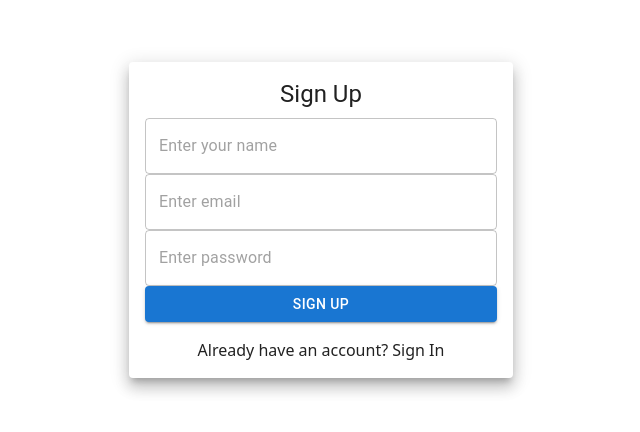
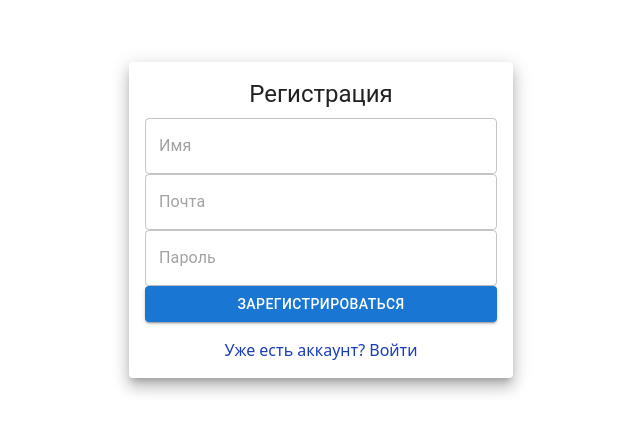
Before and after one commit to qwerty2265/ts-r_next-booking, a Next.js app: page /auth/register in a window 1280 px wide. Shown: the part 180-612 px from the top of the page, without its empty margins (319-959 px from the left). Built offline with nearby package versions, Linux system fonts and the light colour scheme; what @mui/material-nextjs would draw is missing.

Commit message:
feat(register): localize registration form text to Russian

```diff
--- a/src/features/register/RegisterForm.tsx
+++ b/src/features/register/RegisterForm.tsx
@@ -55,7 +55,7 @@ export default function RegisterForm() {
   return (
     <Paper elevation={10} className="w-96 p-4">
       <Typography component="h1" variant="h5" className="text-center">
-        Sign Up
+        Регистрация
       </Typography>
 
       {error && (
@@ -66,7 +66,7 @@ export default function RegisterForm() {
 
       <Box component="form" onSubmit={handleSubmit} noValidate className="mt-2">
         <TextField
-          placeholder="Enter your name"
+          placeholder="Имя"
           fullWidth
           required
           value={name}
@@ -75,7 +75,7 @@ export default function RegisterForm() {
           disabled={loading}
         />
         <TextField
-          placeholder="Enter email"
+          placeholder="Почта"
           fullWidth
           required
           type="email"
@@ -85,7 +85,7 @@ export default function RegisterForm() {
           disabled={loading}
         />
         <TextField
-          placeholder="Enter password"
+          placeholder="Пароль"
           fullWidth
           required
           type="password"
@@ -102,14 +102,14 @@ export default function RegisterForm() {
           className="mt-2"
           disabled={loading}
         >
-          {loading ? "Creating account..." : "Sign Up"}
+          {loading ? "Загрузка..." : "Зарегистрироваться"}
         </Button>
       </Box>
 
       <Grid container justifyContent="center" className="mt-4">
         <Grid>
-          <Link href="/auth/login">
-            Already have an account? Sign In
+          <Link href="/auth/login" className="text-blue-800 hover:underline">
+            Уже есть аккаунт? Войти
           </Link>
         </Grid>
       </Grid>
```
